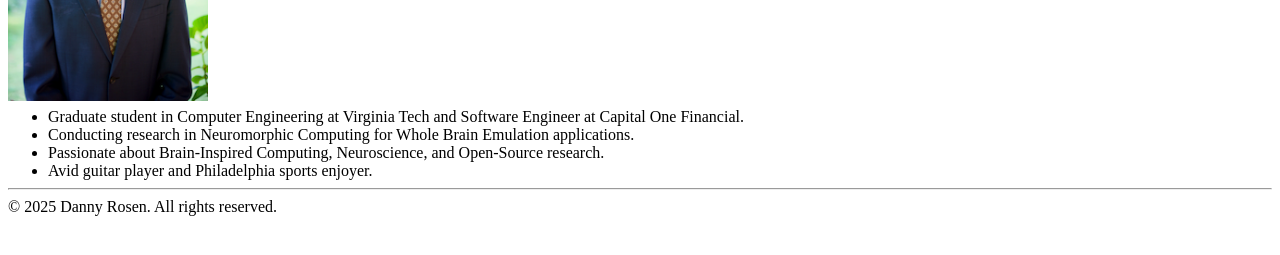
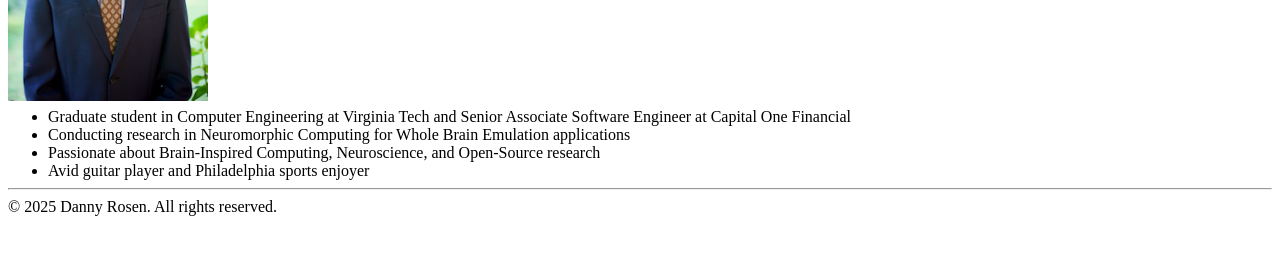
Before and after one commit to DRosen766/DRosen766.github.io, a Jekyll site: the page built from index.md, in a window 1280 px wide. Shown: the part 428-683 px from the top of the page. Built offline with Jekyll 4.4.1, drawn with Linux system fonts in a browser that asks for light colours; our own code applies the rules of GitHub Pages for plain Markdown files.

```diff
--- a/index.md
+++ b/index.md
@@ -13,7 +13,7 @@ Passionate about Neurology, Psychology, and Open-Source research. -->
 # Danny Rosen
 <img src="images/headshot.png" alt="Headshot" width="200">
 
-- Graduate student in Computer Engineering at Virginia Tech and Software Engineer at Capital One Financial.
-- Conducting research in Neuromorphic Computing for Whole Brain Emulation applications.
-- Passionate about Brain-Inspired Computing, Neuroscience, and Open-Source research.
-- Avid guitar player and Philadelphia sports enjoyer.
+- Graduate student in Computer Engineering at Virginia Tech and Senior Associate Software Engineer at Capital One Financial
+- Conducting research in Neuromorphic Computing for Whole Brain Emulation applications
+- Passionate about Brain-Inspired Computing, Neuroscience, and Open-Source research
+- Avid guitar player and Philadelphia sports enjoyer
```
